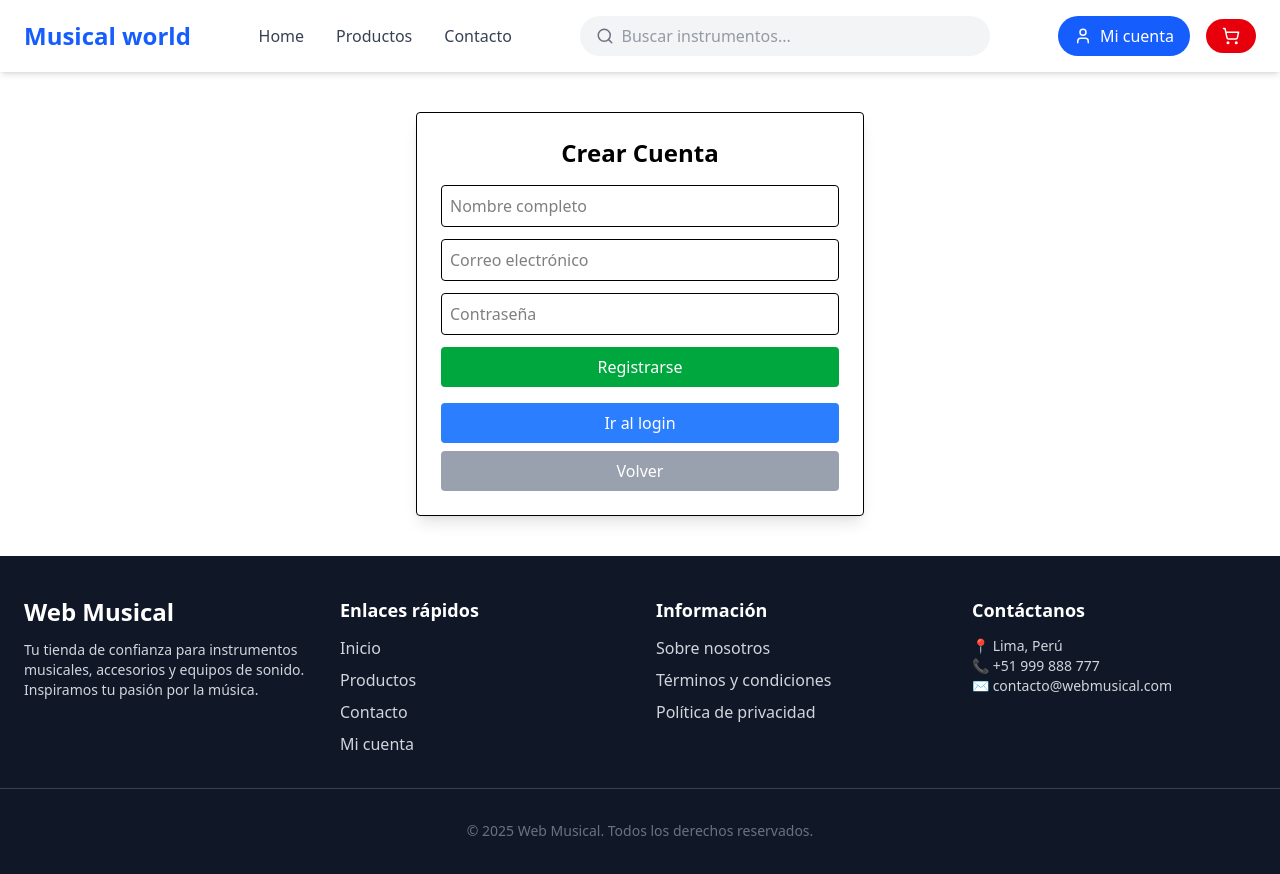
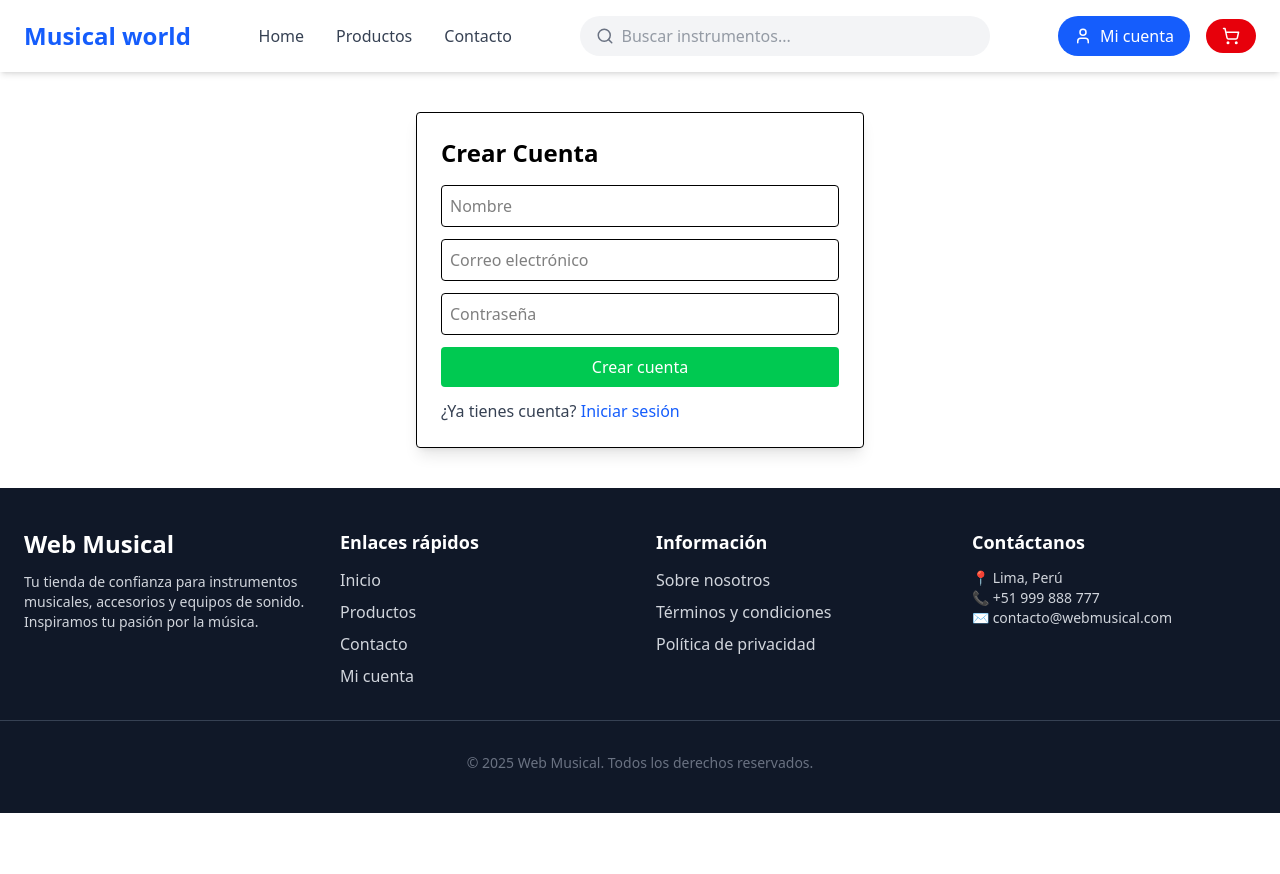
Before and after one commit to javichorbb/sistema_web_react, a React (Vite) app: page /register in a window 1280 px wide. Shown: the top 874 px of the page. After the commit the page ends 813 px from the top, so only its background shows below. Built offline with nearby package versions, Linux system fonts and the light colour scheme.

Commit message:
ya arregle el login

```diff
--- a/src/App.jsx
+++ b/src/App.jsx
@@ -1,3 +1,4 @@
+import { useState, useEffect } from "react";
 import { BrowserRouter, Routes, Route } from "react-router-dom";
 import Header from "./components/Header";
 import Footer from "./components/Footer";
@@ -8,16 +9,26 @@ import Login from "./pages/Login";
 import Register from "./pages/Register";
 
 function App() {
+  const [usuario, setUsuario] = useState(null);
+
+  // Cargar usuario activo desde localStorage al iniciar la app
+  useEffect(() => {
+    const usuarioGuardado = JSON.parse(localStorage.getItem("usuarioActivo"));
+    if (usuarioGuardado) {
+      setUsuario(usuarioGuardado);
+    }
+  }, []);
+
   return (
     <BrowserRouter>
-      <Header />
+      <Header usuario={usuario} setUsuario={setUsuario} />
       <main className="">
         <Routes>
           <Route path="/" element={<Home />} />
           <Route path="/productos" element={<Productos />} />
           <Route path="/contacto" element={<Contacto />} />
-          <Route path="/login" element={<Login />} />
-          <Route path="/register" element={<Register />} />
+          <Route path="/login" element={<Login setUsuario={setUsuario} />} />
+          <Route path="/register" element={<Register setUsuario={setUsuario} />} />
         </Routes>
       </main>
       <Footer />
--- a/src/components/Header.jsx
+++ b/src/components/Header.jsx
@@ -2,10 +2,7 @@ import { useState } from "react";
 import { NavLink, useNavigate } from "react-router-dom";
 import { Search, User, ShoppingCart } from "lucide-react";
 
-export default function Header() {
-  const [usuario, setUsuario] = useState(
-    JSON.parse(localStorage.getItem("usuarioActivo")) || null
-  );
+export default function Header({ usuario, setUsuario }) {
   const [menuOpen, setMenuOpen] = useState(false);
   const navigate = useNavigate();
 
@@ -17,25 +14,25 @@ export default function Header() {
   const handleLogout = () => {
     localStorage.removeItem("usuarioActivo");
     setUsuario(null);
-    navigate("/"); // redirige al home
+    navigate("/");
   };
 
   return (
     <header className="bg-white shadow-md sticky top-0 z-50">
       <div className="container mx-auto flex items-center justify-between px-6 py-4">
-        {/* Logo */}
-        <h1 className="text-2xl font-bold text-blue-600 cursor-pointer" onClick={() => navigate("/")}>
+        <h1
+          className="text-2xl font-bold text-blue-600 cursor-pointer"
+          onClick={() => navigate("/")}
+        >
           Musical world
         </h1>
 
-        {/* Navegación desktop */}
         <nav className="hidden md:flex items-center space-x-8 font-medium">
           <NavLink to="/" className={linkClass}>Home</NavLink>
           <NavLink to="/productos" className={linkClass}>Productos</NavLink>
           <NavLink to="/contacto" className={linkClass}>Contacto</NavLink>
         </nav>
 
-        {/* Buscador desktop */}
         <div className="hidden md:flex items-center bg-gray-100 rounded-full px-4 py-2 w-1/3">
           <Search className="text-gray-500 mr-2" size={18} />
           <input
@@ -45,11 +42,10 @@ export default function Header() {
           />
         </div>
 
-        {/* Botones cuenta y carrito desktop */}
         <div className="hidden md:flex items-center space-x-4">
           {usuario ? (
             <>
-              <span className="text-gray-700">Hola, {usuario.nombre}</span>
+              <span className="text-gray-700 font-medium">Hola, {usuario.nombre}</span>
               <button
                 onClick={handleLogout}
                 className="bg-red-500 text-white px-4 py-2 rounded hover:bg-red-600 transition"
@@ -72,7 +68,6 @@ export default function Header() {
           </button>
         </div>
 
-        {/* Botón menú móvil */}
         <button
           className="md:hidden text-2xl text-gray-700"
           onClick={() => setMenuOpen(!menuOpen)}
@@ -81,14 +76,12 @@ export default function Header() {
         </button>
       </div>
 
-      {/* Menú móvil */}
       {menuOpen && (
         <div className="md:hidden bg-gray-50 border-t text-center space-y-4 py-4 shadow-md">
           <NavLink to="/" className={linkClass} onClick={() => setMenuOpen(false)}>Home</NavLink>
           <NavLink to="/productos" className={linkClass} onClick={() => setMenuOpen(false)}>Productos</NavLink>
           <NavLink to="/contacto" className={linkClass} onClick={() => setMenuOpen(false)}>Contacto</NavLink>
 
-          {/* Buscador móvil */}
           <div className="flex items-center justify-center px-4">
             <input
               type="text"
@@ -100,11 +93,10 @@ export default function Header() {
             </button>
           </div>
 
-          {/* Botones cuenta y carrito móvil */}
           <div className="flex items-center justify-center space-x-4">
             {usuario ? (
               <>
-                <span className="text-gray-700">Hola, {usuario.nombre}</span>
+                <span className="text-gray-700 font-medium">Hola, {usuario.nombre}</span>
                 <button
                   onClick={handleLogout}
                   className="bg-red-500 text-white px-4 py-2 rounded hover:bg-red-600 transition"
@@ -120,9 +112,6 @@ export default function Header() {
                 Mi cuenta
               </NavLink>
             )}
-            <button className="bg-blue-600 text-white px-4 py-2 rounded-full hover:bg-blue-700 transition">
-              <ShoppingCart size={18} />
-            </button>
           </div>
         </div>
       )}
--- a/src/pages/Login.jsx
+++ b/src/pages/Login.jsx
@@ -1,8 +1,7 @@
 import { useState } from "react";
-import { useNavigate } from "react-router-dom";
-import usuariosData from "../data/usuarios.json";
+import { useNavigate, Link } from "react-router-dom";
 
-export default function Login({ onLogin }) {
+export default function Login({ setUsuario }) {
   const [email, setEmail] = useState("");
   const [password, setPassword] = useState("");
   const [error, setError] = useState("");
@@ -10,29 +9,25 @@ export default function Login({ onLogin }) {
 
   const handleLogin = (e) => {
     e.preventDefault();
-
-    const usuariosGuardados = JSON.parse(localStorage.getItem("usuarios")) || [];
-    const usuariosTotales = [...usuariosData, ...usuariosGuardados];
-
-    const usuario = usuariosTotales.find(
+    const usuarios = JSON.parse(localStorage.getItem("usuarios")) || [];
+    const usuario = usuarios.find(
       (u) => u.email === email && u.password === password
     );
 
     if (usuario) {
       setError("");
-      onLogin?.(usuario);
       localStorage.setItem("usuarioActivo", JSON.stringify(usuario));
-      navigate("/"); // redirige al home
+      setUsuario(usuario);
+      navigate("/");
     } else {
-      setError("❌ Usuario o contraseña incorrectos");
+      setError("Usuario o contraseña incorrectos");
     }
   };
 
   return (
     <div className="max-w-md mx-auto mt-10 p-6 border rounded shadow-lg">
-      <h2 className="text-2xl font-bold mb-4 text-center">Iniciar Sesión</h2>
-      {error && <p className="text-red-500 mb-3 text-center">{error}</p>}
-
+      <h2 className="text-2xl font-bold mb-4">Iniciar Sesión</h2>
+      {error && <p className="text-red-500 mb-2">{error}</p>}
       <form onSubmit={handleLogin} className="flex flex-col gap-3">
         <input
           type="email"
@@ -52,26 +47,17 @@ export default function Login({ onLogin }) {
         />
         <button
           type="submit"
-          className="bg-blue-600 text-white p-2 rounded hover:bg-blue-700"
+          className="bg-blue-500 text-white p-2 rounded hover:bg-blue-600"
         >
           Entrar
         </button>
       </form>
-
-      <div className="mt-4 text-center flex flex-col gap-2">
-        <button
-          onClick={() => navigate("/register")}
-          className="bg-green-600 text-white px-4 py-2 rounded hover:bg-green-700 transition"
-        >
+      <p className="mt-3 text-gray-700">
+        ¿No tienes cuenta?{" "}
+        <Link to="/register" className="text-blue-600 hover:underline">
           Crear cuenta
-        </button>
-        <button
-          onClick={() => navigate("/")}
-          className="bg-gray-400 text-white px-4 py-2 rounded hover:bg-gray-500 transition"
-        >
-          Volver
-        </button>
-      </div>
+        </Link>
+      </p>
     </div>
   );
 }
--- a/src/pages/Register.jsx
+++ b/src/pages/Register.jsx
@@ -1,43 +1,40 @@
 import { useState } from "react";
-import { useNavigate } from "react-router-dom";
-import usuariosData from "../data/usuarios.json";
+import { useNavigate, Link } from "react-router-dom";
 
-export default function Register() {
+export default function Register({ setUsuario }) {
   const [nombre, setNombre] = useState("");
   const [email, setEmail] = useState("");
   const [password, setPassword] = useState("");
-  const [mensaje, setMensaje] = useState("");
+  const [error, setError] = useState("");
   const navigate = useNavigate();
 
   const handleRegister = (e) => {
     e.preventDefault();
 
-    const usuariosGuardados = JSON.parse(localStorage.getItem("usuarios")) || [];
-    const usuariosTotales = [...usuariosData, ...usuariosGuardados];
+    const usuarios = JSON.parse(localStorage.getItem("usuarios")) || [];
 
-    const existe = usuariosTotales.find((u) => u.email === email);
-    if (existe) {
-      setMensaje("⚠️ El correo ya está registrado.");
+    if (usuarios.find((u) => u.email === email)) {
+      setError("El correo ya está registrado");
       return;
     }
 
-    const nuevoUsuario = { nombre, email, password };
-    const nuevosUsuarios = [...usuariosGuardados, nuevoUsuario];
-    localStorage.setItem("usuarios", JSON.stringify(nuevosUsuarios));
+    const nuevoUsuario = { id: Date.now(), nombre, email, password };
+    usuarios.push(nuevoUsuario);
+    localStorage.setItem("usuarios", JSON.stringify(usuarios));
 
-    setMensaje("✅ Cuenta creada con éxito. Redirigiendo al login...");
-    setTimeout(() => navigate("/login"), 2000);
+    localStorage.setItem("usuarioActivo", JSON.stringify(nuevoUsuario));
+    setUsuario(nuevoUsuario);
+    navigate("/");
   };
 
   return (
     <div className="max-w-md mx-auto mt-10 p-6 border rounded shadow-lg">
-      <h2 className="text-2xl font-bold mb-4 text-center">Crear Cuenta</h2>
-      {mensaje && <p className="text-center text-blue-600 mb-2">{mensaje}</p>}
-
+      <h2 className="text-2xl font-bold mb-4">Crear Cuenta</h2>
+      {error && <p className="text-red-500 mb-2">{error}</p>}
       <form onSubmit={handleRegister} className="flex flex-col gap-3">
         <input
           type="text"
-          placeholder="Nombre completo"
+          placeholder="Nombre"
           className="p-2 border rounded"
           value={nombre}
           onChange={(e) => setNombre(e.target.value)}
@@ -59,29 +56,19 @@ export default function Register() {
           onChange={(e) => setPassword(e.target.value)}
           required
         />
-
         <button
           type="submit"
-          className="bg-green-600 text-white p-2 rounded hover:bg-green-700"
+          className="bg-green-500 text-white p-2 rounded hover:bg-green-600"
         >
-          Registrarse
+          Crear cuenta
         </button>
       </form>
-
-      <div className="mt-4 text-center flex flex-col gap-2">
-        <button
-          onClick={() => navigate("/login")}
-          className="bg-blue-500 text-white px-4 py-2 rounded hover:bg-blue-600 transition"
-        >
-          Ir al login
-        </button>
-        <button
-          onClick={() => navigate("/")}
-          className="bg-gray-400 text-white px-4 py-2 rounded hover:bg-gray-500 transition"
-        >
-          Volver
-        </button>
-      </div>
+      <p className="mt-3 text-gray-700">
+        ¿Ya tienes cuenta?{" "}
+        <Link to="/login" className="text-blue-600 hover:underline">
+          Iniciar sesión
+        </Link>
+      </p>
     </div>
   );
 }
```
